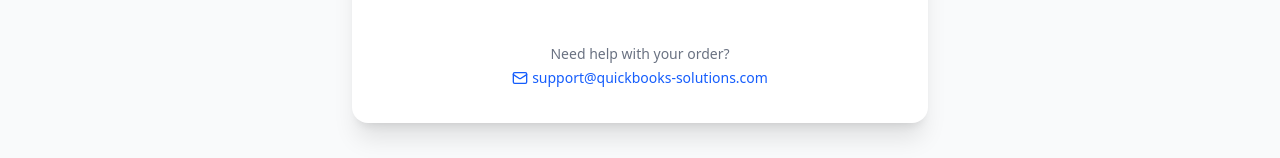
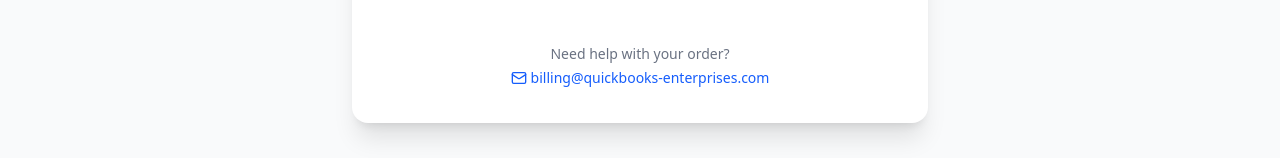
Before and after one commit to nooralamf42/qbenterPayment, a Next.js app: page /payment-success in a window 1280 px wide. Shown: the part 439-597 px from the top of the page. Built offline with nearby package versions, Linux system fonts and the light colour scheme.

Commit message:
updated support email

```diff
--- a/app/payment-success/page.tsx
+++ b/app/payment-success/page.tsx
@@ -58,11 +58,11 @@
           <div className="mt-4 text-sm text-gray-500">
             <p className="mb-1">Need help with your order?</p>
             <a
-              href="mailto:support@quickbooks-solutions.com"
+              href="mailto:billing@quickbooks-enterprises.com"
               className="inline-flex items-center gap-1 text-blue-600 hover:text-blue-700 font-medium"
             >
               <MailIcon className="w-4 h-4" />
-              support@quickbooks-solutions.com
+              billing@quickbooks-enterprises.com
             </a>
           </div>
         </div>
```
